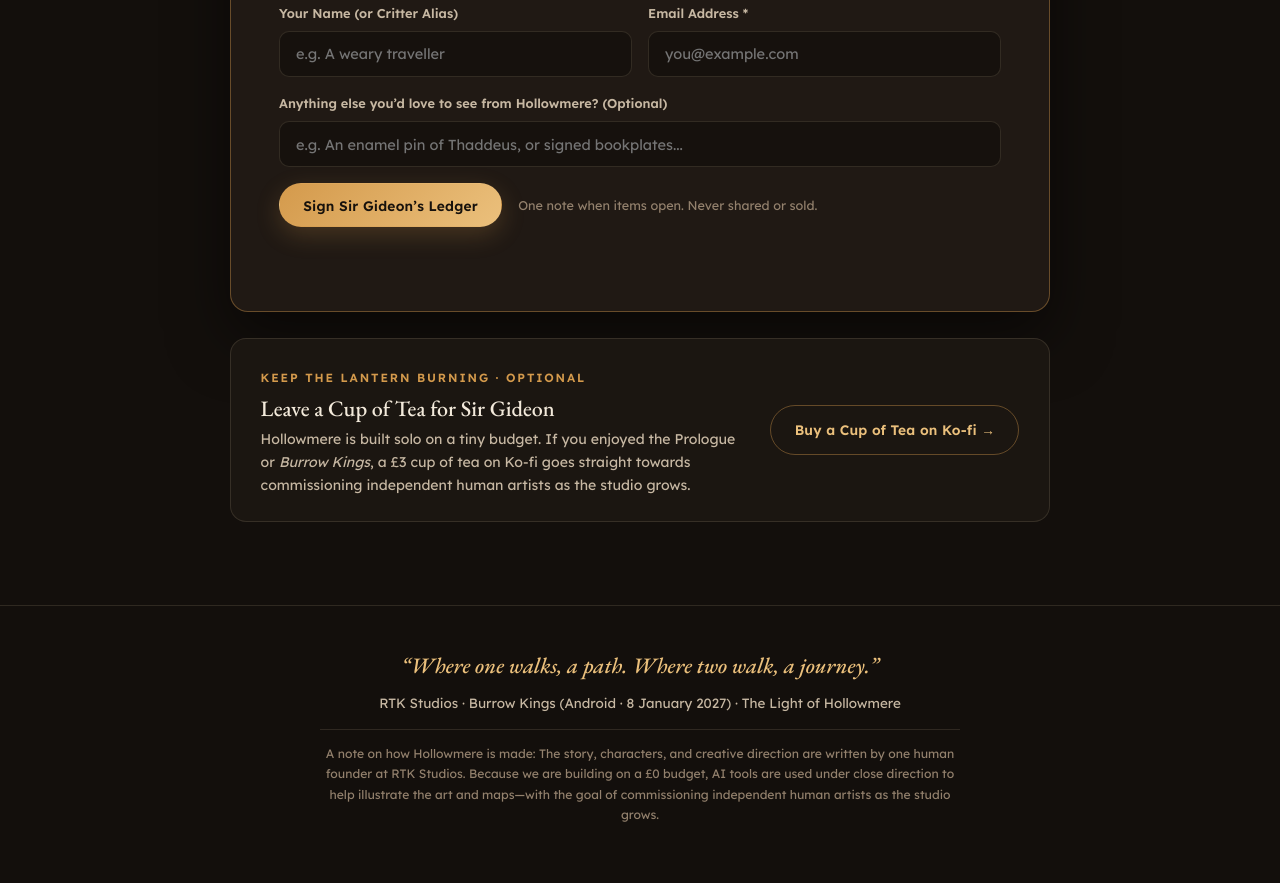
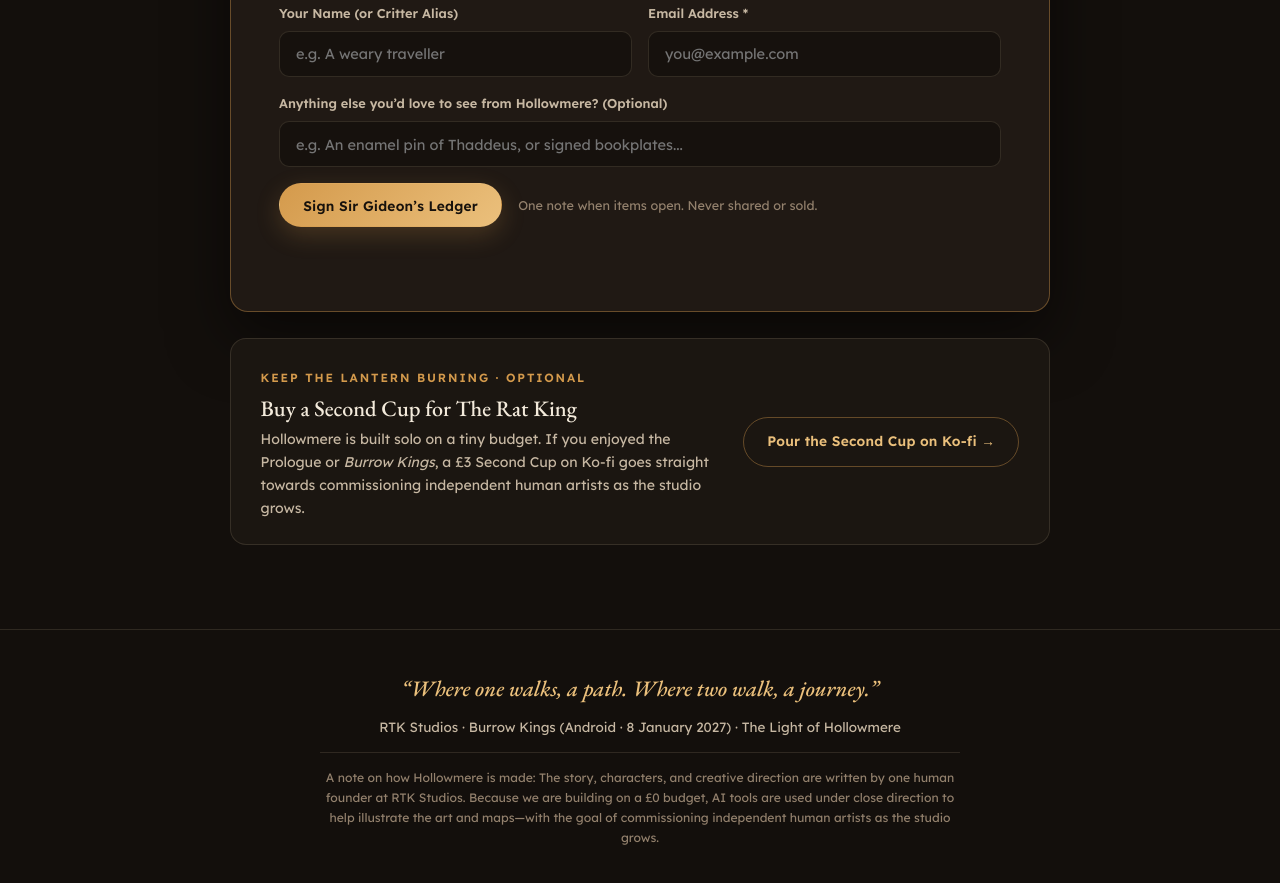
Before and after one commit to jmatts94-gif/hollowmere-archive, a plain HTML site: page index.html in a window 1280 px wide. Shown: the part 4560-5443 px from the top of the page. Drawn offline with Linux system fonts and the light colour scheme.

Commit message:
Update Ko-fi CTA to Pour the Second Cup

```diff
--- a/index.html
+++ b/index.html
@@ -415,13 +415,13 @@
         <div class="kofi-hearth" data-reveal>
           <div class="kofi-copy">
             <span class="eyebrow">Keep the Lantern Burning · Optional</span>
-            <h3>Leave a Cup of Tea for Sir Gideon</h3>
+            <h3>Buy a Second Cup for The Rat King</h3>
             <p>
-              Hollowmere is built solo on a tiny budget. If you enjoyed the Prologue or <em>Burrow Kings</em>, a £3 cup of tea on Ko-fi goes straight towards commissioning independent human artists as the studio grows.
+              Hollowmere is built solo on a tiny budget. If you enjoyed the Prologue or <em>Burrow Kings</em>, a £3 Second Cup on Ko-fi goes straight towards commissioning independent human artists as the studio grows.
             </p>
           </div>
           <a href="https://ko-fi.com/rtkstudios" target="_blank" rel="noopener noreferrer" class="btn btn-outline kofi-btn">
-            Buy a Cup of Tea on Ko-fi →
+            Pour the Second Cup on Ko-fi →
           </a>
         </div>
       </div>
```
